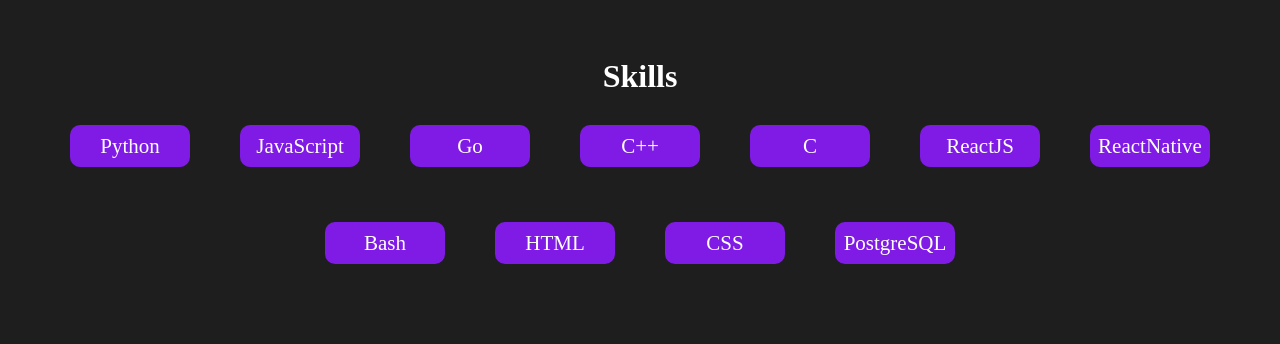
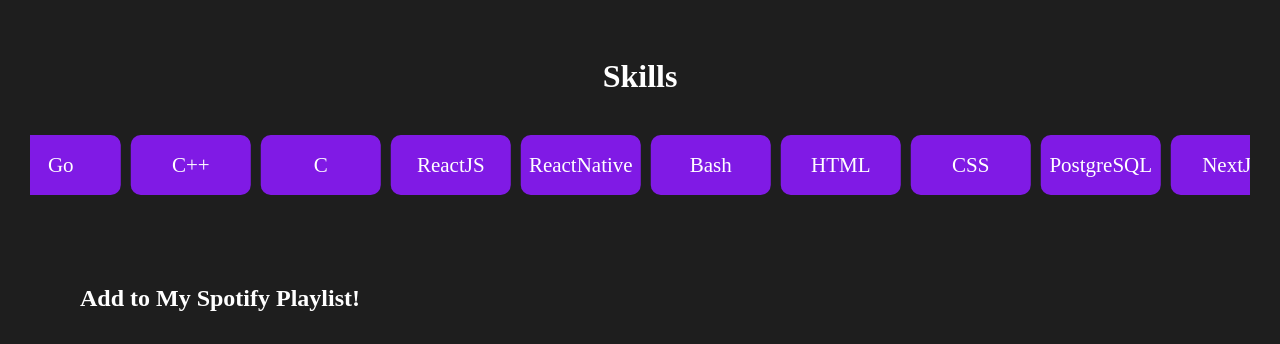
Before and after one commit to savazques/react-personal-website, a React (Create React App) app: page / in a window 1280 px wide. Shown: the part 2375-2719 px from the top of the page. Built offline with nearby package versions, Linux system fonts and the light colour scheme; what spotify-web-api-node would draw is missing.

Commit message:
skills component done

```diff
--- a/src/components/SkillsComponent/Skills.css
+++ b/src/components/SkillsComponent/Skills.css
@@ -5,6 +5,8 @@
     display: flex;
     flex-direction: column; /* Stack children vertically */
     align-items: flex-start;
+    padding-right: 30px;
+    padding-left: 30px;
 }
 .skills-header{
     display: flex; /* This line makes the child a flex container */
@@ -14,26 +16,42 @@
     text-align: center;
 }
 
-.skills-container {
+.skills-container{
+    width: 100%;
+    margin-top: 30px;
+    overflow: hidden;
+}
+
+.skills-container .s-container .skillss{
     display: flex;
-    justify-content: space-between;
-    flex-wrap: wrap;
-    gap: 50px;
-    padding: 20px;
-    align-items: center;
-    justify-content: center;
+    animation: swipe 20000ms linear infinite;
+    gap: 10px;
 
+}
+
+.skills-container .s-container {
+    display: flex;
+}
+
+@keyframes swipe {
+    0% {
+        transform: translateX(0);
+    }
+    100% {
+        transform: translateX(-30%)
+    }
 }
 
 .skill {
     background-color: #801AE5;
     font-size: 21px;
-    padding: 10px;
+    padding: 0 10px;
     border-radius: 10px; /* Changed to px for more consistent rounding */
     width: 120px; /* Set a fixed width */
-    height: 42px;
+    height: 60px;
     display: flex;
     align-items: center;
     justify-content: center;
     text-align: center;
+
 }
--- a/src/components/SkillsComponent/Skills.js
+++ b/src/components/SkillsComponent/Skills.js
@@ -18,13 +18,10 @@ function Skills () {
             { skillName: 'HTML' },
             { skillName: 'CSS' },
             { skillName: 'PostgreSQL' },
+            { skillName: 'NextJs' },
     ];
 
-    const displaySkills = skills.map((skill, index) =>
-        <div key={skill.skillName + index} className="skill">
-            {skill.skillName}
-        </div>
-    );
+
 
     return (
 
@@ -34,7 +31,18 @@ function Skills () {
             <h1>Skills</h1>
         </div>
         <div className="skills-container">
-            {displaySkills}
+            <div className="s-container">
+                <div className="skillss">
+                    {skills.map((skill, index) =>
+                        <div key={skill.skillName + index} className="skill">
+                            {skill.skillName}
+                    </div>)}
+                    {skills.map((skill, index) =>
+                        <div key={skill.skillName + index} className="skill">
+                            {skill.skillName}
+                    </div>)}
+                </div>
+            </div>
         </div>
 
 
```
